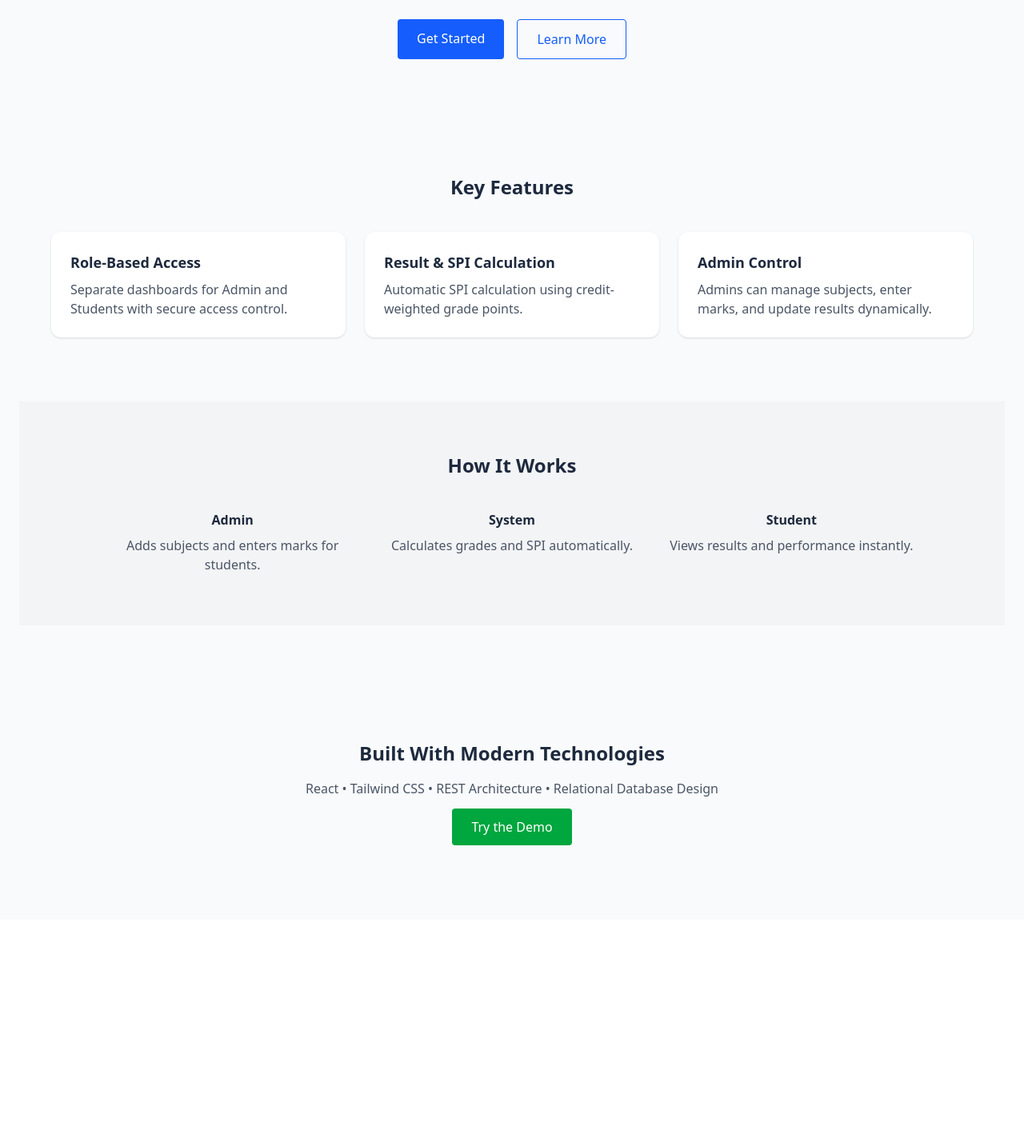
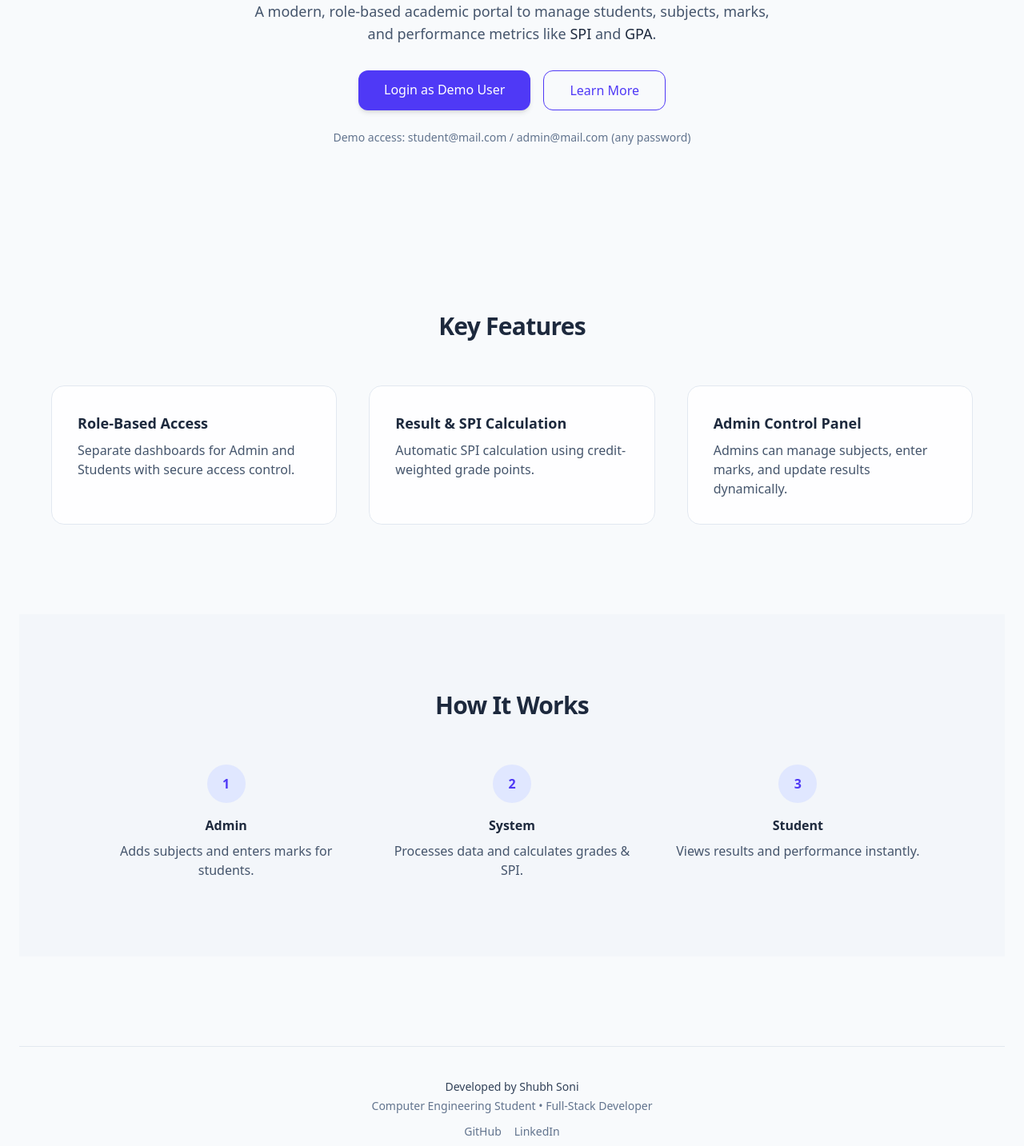
Before and after one commit to ShubhSoni06/student-result-management, a React (Vite) app in the folder student-result-frontend/: page / in a window 1280 px wide. Shown: the part 277-1710 px from the top of the page at 80% size. Before the commit the page ends 1427 px from the top, so only its background shows below. Built offline with nearby package versions, Linux system fonts and the light colour scheme.

Commit message:
Enhance public pages with interactive UI, theming, and developer info

```diff
--- a/student-result-frontend/src/pages/About.jsx
+++ b/student-result-frontend/src/pages/About.jsx
@@ -3,12 +3,101 @@ import PublicLayout from "../components/PublicLayout";
 function About() {
   return (
     <PublicLayout>
-      <div className="max-w-3xl mx-auto bg-white p-10 rounded-xl shadow">
-        <h2 className="text-2xl font-bold mb-4">About</h2>
-        <p className="text-gray-600">
-          This project is a full-stack Student Result Management System
-          built with React and designed using real-world academic workflows.
-        </p>
+      <div className="space-y-20">
+
+        {/* INTRO SECTION */}
+        <section className="max-w-4xl mx-auto bg-white/80 backdrop-blur p-10 rounded-2xl border border-slate-200">
+          <h2 className="text-3xl font-semibold tracking-tight mb-4 text-slate-900">
+            About This Project
+          </h2>
+
+          <p className="text-slate-600 leading-relaxed">
+            The <span className="font-medium text-slate-800">
+            Student Result Management System
+            </span> is a full-stack academic web application designed to
+            digitally manage student records, subjects, marks, and performance
+            indicators such as SPI and GPA.
+          </p>
+        </section>
+
+        {/* PURPOSE & PROBLEM */}
+        <section className="max-w-4xl mx-auto">
+          <h3 className="text-2xl font-semibold mb-4 text-indigo-600">
+            Why This System Exists
+          </h3>
+
+          <p className="text-slate-600 leading-relaxed">
+            In many educational institutions, academic data is still managed
+            using fragmented tools or manual processes. This system aims to
+            centralize result management, reduce errors, and provide instant
+            access to academic performance for both administrators and students.
+          </p>
+        </section>
+
+        {/* ARCHITECTURE */}
+        <section className="max-w-5xl mx-auto bg-slate-100/70 p-10 rounded-2xl">
+          <h3 className="text-2xl font-semibold mb-6 text-center">
+            System Architecture
+          </h3>
+
+          <div className="grid grid-cols-1 md:grid-cols-3 gap-6 text-center">
+            <div className="bg-white p-6 rounded-xl border hover:shadow-md transition">
+              <h4 className="font-semibold mb-2 text-indigo-600">
+                Frontend
+              </h4>
+              <p className="text-slate-600 text-sm">
+                React, Tailwind CSS, component-based UI, role-based routing
+              </p>
+            </div>
+
+            <div className="bg-white p-6 rounded-xl border hover:shadow-md transition">
+              <h4 className="font-semibold mb-2 text-indigo-600">
+                Backend
+              </h4>
+              <p className="text-slate-600 text-sm">
+                RESTful APIs, authentication, authorization, business logic
+              </p>
+            </div>
+
+            <div className="bg-white p-6 rounded-xl border hover:shadow-md transition">
+              <h4 className="font-semibold mb-2 text-indigo-600">
+                Database
+              </h4>
+              <p className="text-slate-600 text-sm">
+                Relational schema for students, subjects, marks, and results
+              </p>
+            </div>
+          </div>
+        </section>
+
+        {/* LEARNING OUTCOMES */}
+        <section className="max-w-4xl mx-auto">
+          <h3 className="text-2xl font-semibold mb-4 text-indigo-600">
+            What I Learned
+          </h3>
+
+          <ul className="list-disc list-inside space-y-2 text-slate-600">
+            <li>Designing role-based user interfaces and routing</li>
+            <li>Implementing dynamic data flow between admin and student views</li>
+            <li>Structuring scalable frontend architecture</li>
+            <li>Applying modern UI/UX principles using Tailwind CSS</li>
+          </ul>
+        </section>
+
+        {/* FUTURE SCOPE */}
+        <section className="max-w-4xl mx-auto bg-white/80 backdrop-blur p-10 rounded-2xl border border-slate-200">
+          <h3 className="text-2xl font-semibold mb-4 text-indigo-600">
+            Future Enhancements
+          </h3>
+
+          <ul className="list-disc list-inside space-y-2 text-slate-600">
+            <li>GPA calculation across multiple semesters</li>
+            <li>PDF and CSV result export</li>
+            <li>Backend integration with real authentication</li>
+            <li>Performance analytics and charts</li>
+          </ul>
+        </section>
+
       </div>
     </PublicLayout>
   );
--- a/student-result-frontend/src/pages/Contact.jsx
+++ b/student-result-frontend/src/pages/Contact.jsx
@@ -3,16 +3,85 @@ import PublicLayout from "../components/PublicLayout";
 function Contact() {
   return (
     <PublicLayout>
-      <div className="max-w-md mx-auto bg-white p-8 rounded-xl shadow">
-        <h2 className="text-2xl font-bold mb-4">Contact</h2>
+      <div className="max-w-5xl mx-auto grid grid-cols-1 md:grid-cols-2 gap-10">
 
-        <p className="text-gray-600 mb-2">
-          For queries or feedback:
-        </p>
+        {/* CONTACT FORM */}
+        <div className="bg-white/80 backdrop-blur p-10 rounded-2xl border border-slate-200">
+          <h2 className="text-3xl font-semibold tracking-tight mb-6 text-slate-900">
+            Get in Touch
+          </h2>
 
-        <p className="text-gray-700">
-          Email: <b>support@studentresultsystem.com</b>
-        </p>
+          <p className="text-slate-600 mb-6">
+            Have a question, suggestion, or feedback?
+            Fill out the form below and I’ll get back to you.
+          </p>
+
+          <form className="space-y-4">
+            <input
+              type="text"
+              placeholder="Your Name"
+              className="w-full border rounded-lg px-4 py-2 focus:outline-none focus:ring-2 focus:ring-indigo-500"
+            />
+
+            <input
+              type="email"
+              placeholder="Your Email"
+              className="w-full border rounded-lg px-4 py-2 focus:outline-none focus:ring-2 focus:ring-indigo-500"
+            />
+
+            <textarea
+              rows="4"
+              placeholder="Your Message"
+              className="w-full border rounded-lg px-4 py-2 focus:outline-none focus:ring-2 focus:ring-indigo-500"
+            />
+
+            <button
+              type="button"
+              className="bg-indigo-600 text-white px-6 py-2 rounded-lg hover:bg-indigo-700 transition shadow-sm"
+            >
+              Send Message
+            </button>
+          </form>
+
+          <p className="text-xs text-slate-500 mt-4">
+            * Form submission will be enabled after backend integration.
+          </p>
+        </div>
+
+        {/* CONTACT INFO */}
+        <div className="bg-slate-100/70 p-10 rounded-2xl flex flex-col justify-center">
+          <h3 className="text-2xl font-semibold mb-4 text-indigo-600">
+            Contact Information
+          </h3>
+
+          <p className="text-slate-600 mb-4">
+            You can also reach out directly through the following:
+          </p>
+
+          <p className="text-slate-700 mb-2">
+            📧 <strong>Email:</strong> support@studentresultsystem.com
+          </p>
+
+          <p className="text-slate-700 mb-6">
+            👨‍💻 <strong>Developer:</strong> Shubh Soni
+          </p>
+
+          <div className="flex gap-4">
+            <a
+              href="#"
+              className="text-indigo-600 hover:underline"
+            >
+              GitHub
+            </a>
+            <a
+              href="#"
+              className="text-indigo-600 hover:underline"
+            >
+              LinkedIn
+            </a>
+          </div>
+        </div>
+
       </div>
     </PublicLayout>
   );
--- a/student-result-frontend/src/pages/Home.jsx
+++ b/student-result-frontend/src/pages/Home.jsx
@@ -4,116 +4,138 @@ import { Link } from "react-router-dom";
 function Home() {
   return (
     <PublicLayout>
-      <div className="space-y-20">
+      <div className="space-y-28">
 
         {/* HERO SECTION */}
-        <section className="text-center py-16">
-          <h1 className="text-4xl font-bold mb-4">
-            Student Result Management System
+        <section className="text-center py-24 relative">
+          <div className="absolute inset-0 -z-10 bg-gradient-to-b from-indigo-50 to-transparent" />
+
+          <h1 className="text-4xl md:text-5xl font-semibold tracking-tight mb-6 text-slate-900">
+            Student Result{" "}
+            <span className="text-indigo-600">Management</span> System
           </h1>
-          <p className="text-gray-600 max-w-2xl mx-auto mb-6">
+
+          <p className="text-slate-600 max-w-2xl mx-auto mb-8 text-lg">
             A modern, role-based academic portal to manage students, subjects,
-            marks, and performance metrics like SPI and GPA.
+            marks, and performance metrics like{" "}
+            <span className="font-medium text-slate-800">SPI</span> and{" "}
+            <span className="font-medium text-slate-800">GPA</span>.
           </p>
 
           <div className="flex justify-center gap-4">
             <Link
               to="/login"
-              className="bg-blue-600 text-white px-6 py-3 rounded hover:bg-blue-700 transition"
+              className="bg-indigo-600 text-white px-8 py-3 rounded-xl hover:bg-indigo-700 transition transform hover:-translate-y-0.5 shadow-md"
             >
-              Get Started
+              Login as Demo User
             </Link>
+
             <Link
               to="/about"
-              className="border border-blue-600 text-blue-600 px-6 py-3 rounded hover:bg-blue-50 transition"
+              className="border border-indigo-600 text-indigo-600 px-8 py-3 rounded-xl hover:bg-indigo-50 transition"
             >
               Learn More
             </Link>
+          </div>
+
+          {/* Demo Credentials */}
+          <div className="mt-6 text-sm text-slate-500">
+            Demo access:{" "}
+            <span className="font-medium">student@mail.com</span> /{" "}
+            <span className="font-medium">admin@mail.com</span>
+            <span className="ml-1">(any password)</span>
           </div>
         </section>
 
         {/* FEATURES SECTION */}
         <section className="max-w-6xl mx-auto">
-          <h2 className="text-2xl font-bold text-center mb-10">
+          <h2 className="text-3xl font-semibold tracking-tight text-center mb-14">
             Key Features
           </h2>
 
-          <div className="grid grid-cols-1 md:grid-cols-3 gap-6">
-            <div className="bg-white p-6 rounded-xl shadow">
-              <h3 className="text-lg font-semibold mb-2">
-                Role-Based Access
-              </h3>
-              <p className="text-gray-600">
-                Separate dashboards for Admin and Students with secure access control.
-              </p>
-            </div>
+          <div className="grid grid-cols-1 md:grid-cols-3 gap-10">
+            {[
+              {
+                title: "Role-Based Access",
+                desc: "Separate dashboards for Admin and Students with secure access control.",
+              },
+              {
+                title: "Result & SPI Calculation",
+                desc: "Automatic SPI calculation using credit-weighted grade points.",
+              },
+              {
+                title: "Admin Control Panel",
+                desc: "Admins can manage subjects, enter marks, and update results dynamically.",
+              },
+            ].map((item, index) => (
+              <div
+                key={index}
+                className="bg-white/80 backdrop-blur p-8 rounded-2xl border border-slate-200 hover:border-indigo-300 hover:shadow-lg transition group"
+              >
+                <h3 className="text-lg font-semibold mb-2 group-hover:text-indigo-600 transition">
+                  {item.title}
+                </h3>
+                <p className="text-slate-600">{item.desc}</p>
+              </div>
+            ))}
+          </div>
+        </section>
 
-            <div className="bg-white p-6 rounded-xl shadow">
-              <h3 className="text-lg font-semibold mb-2">
-                Result & SPI Calculation
-              </h3>
-              <p className="text-gray-600">
-                Automatic SPI calculation using credit-weighted grade points.
-              </p>
-            </div>
+        {/* HOW IT WORKS */}
+        <section className="bg-slate-100/70 py-24">
+          <div className="max-w-5xl mx-auto">
+            <h2 className="text-3xl font-semibold tracking-tight text-center mb-14">
+              How It Works
+            </h2>
 
-            <div className="bg-white p-6 rounded-xl shadow">
-              <h3 className="text-lg font-semibold mb-2">
-                Admin Control
-              </h3>
-              <p className="text-gray-600">
-                Admins can manage subjects, enter marks, and update results dynamically.
-              </p>
+            <div className="grid grid-cols-1 md:grid-cols-3 gap-12 text-center">
+              {[
+                { title: "Admin", desc: "Adds subjects and enters marks for students." },
+                { title: "System", desc: "Processes data and calculates grades & SPI." },
+                { title: "Student", desc: "Views results and performance instantly." },
+              ].map((step, index) => (
+                <div key={index}>
+                  <div className="mx-auto mb-4 w-12 h-12 flex items-center justify-center rounded-full bg-indigo-100 text-indigo-600 font-bold">
+                    {index + 1}
+                  </div>
+                  <h3 className="font-semibold mb-2 text-slate-800">
+                    {step.title}
+                  </h3>
+                  <p className="text-slate-600">{step.desc}</p>
+                </div>
+              ))}
             </div>
           </div>
         </section>
 
-        {/* HOW IT WORKS */}
-        <section className="bg-gray-100 py-16">
-          <div className="max-w-5xl mx-auto">
-            <h2 className="text-2xl font-bold text-center mb-10">
-              How It Works
-            </h2>
-
-            <div className="grid grid-cols-1 md:grid-cols-3 gap-6 text-center">
-              <div>
-                <h3 className="font-semibold mb-2">Admin</h3>
-                <p className="text-gray-600">
-                  Adds subjects and enters marks for students.
-                </p>
-              </div>
-              <div>
-                <h3 className="font-semibold mb-2">System</h3>
-                <p className="text-gray-600">
-                  Calculates grades and SPI automatically.
-                </p>
-              </div>
-              <div>
-                <h3 className="font-semibold mb-2">Student</h3>
-                <p className="text-gray-600">
-                  Views results and performance instantly.
-                </p>
-              </div>
-            </div>
-          </div>
-        </section>
-
-        {/* TECH STACK + CTA */}
-        <section className="text-center py-16">
-          <h2 className="text-2xl font-bold mb-4">
-            Built With Modern Technologies
-          </h2>
-          <p className="text-gray-600 mb-6">
-            React • Tailwind CSS • REST Architecture • Relational Database Design
+        {/* FOOTER / DEVELOPER INFO */}
+        <footer className="border-t border-slate-200 py-10 text-center text-sm text-slate-500">
+          <p className="font-medium text-slate-700">
+            Developed by Shubh Soni
+          </p>
+          <p className="mt-1">
+            Computer Engineering Student • Full-Stack Developer
           </p>
 
-          <Link
-            to="/login"
-            className="bg-green-600 text-white px-6 py-3 rounded hover:bg-green-700 transition"
-          >
-            Try the Demo
-          </Link>
-        </section>
+          <div className="mt-3 flex justify-center gap-4">
+            <a
+              href="#"
+              className="hover:text-indigo-600 transition"
+            >
+              GitHub
+            </a>
+            <a
+              href="#"
+              className="hover:text-indigo-600 transition"
+            >
+              LinkedIn
+            </a>
+          </div>
+
+          <p className="mt-4 text-xs">
+            © {new Date().getFullYear()} Student Result Management System
+          </p>
+        </footer>
 
       </div>
     </PublicLayout>
```
